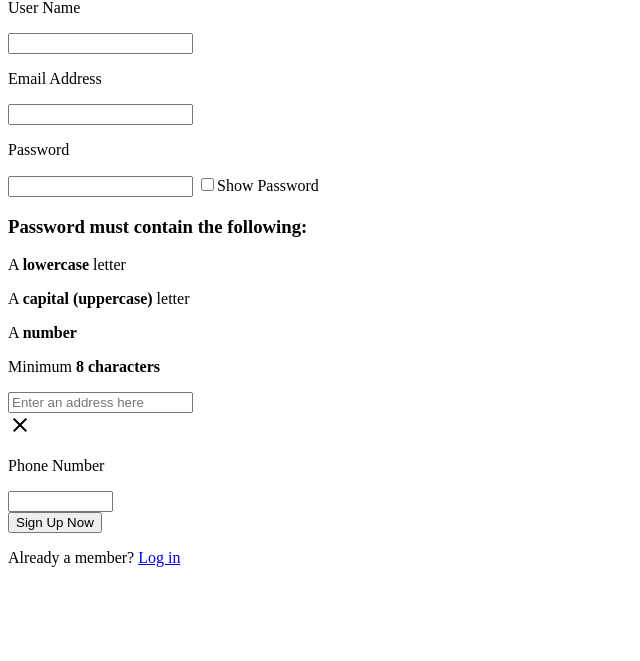
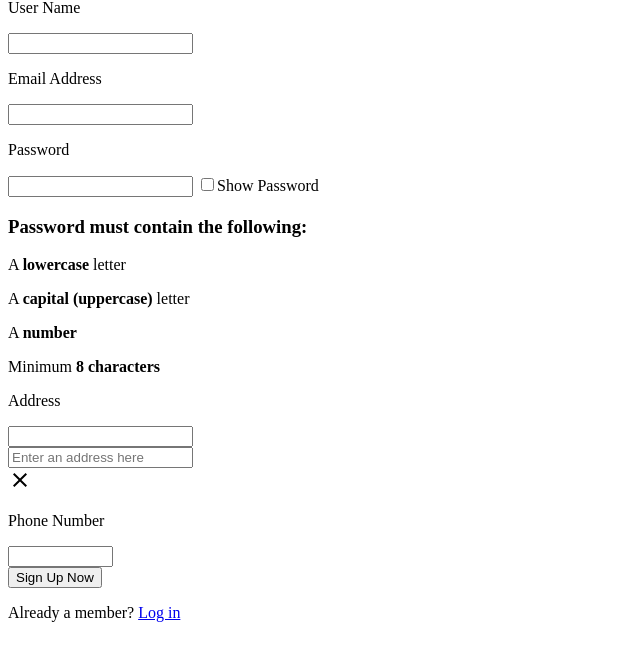
Before and after one commit to ewg6679/week4-project, a Flask app: page /sign_up in a window 1280 px wide. Shown: the part 120-781 px from the top of the page, without its empty margins (0-640 px from the left). Run offline with Flask 2, Linux system fonts and the light colour scheme.

Commit message:
address entry fixed + integrated

```diff
--- a/main.py
+++ b/main.py
@@ -47,22 +47,10 @@ app = Flask(__name__)
 session = Session(engine)
 
 
-# raw query
-@app.route('/<table_name>')
-def get_table_data(table_name: str):
-    if table_name in meta.tables:
-        print('legal')
-    else:
-        print('illegal table')
-        return jsonify([])
-    results = session.execute(text('select * from {}'.format(table_name)))
-    data = []
-    for r in results:
-        data.append(dict(r))
-    return jsonify(data)
 
 
-@app.route('/<table_name>/<int:id>')
+
+'''@app.route('/<table_name>/<int:id>')
 def get_resource_by_pk(table_name: str, id: int):
     if table_name in meta.tables:
         print('legal')
@@ -78,7 +66,7 @@ def get_resource_by_pk(table_name: str, id: int):
     data = []
     for r in results:
         data.append(dict(r))
-    return jsonify(data)
+    return jsonify(data)'''
 
 
 @app.route('/', methods=['POST', 'GET'])
@@ -105,6 +93,14 @@ def login():
                 connection.close()
     return render_template('signin.html')
 
+# raw query
+@app.route('/user')
+def get_table_data():
+    results = session.execute(text('select * from user'))
+    data = []
+    for r in results:
+        data.append(dict(r))
+    return jsonify(data)
 
 @app.route('/sign_up', methods=['POST', 'GET'])
 def sign_up():
@@ -116,14 +112,15 @@ def sign_up():
         user_name = request.form.get('userName', 'default value name')
         email = request.form.get('email', 'default value email')
         password = request.form.get('password', 'default value password')
-        phone_number = request.form.get('phoneNumber', 'default')
+        phone_number = request.form.get('phoneNumber', 'default phone_number')
+        address = request.form.get('address', 'default address')
         print('user name: ' + user_name)
         print('email: ' + email)
         print('password: ' + password)
         print('phone number: ' + phone_number)
-        print("form: " + str(request.form))
+        print('address: ' + address)
         engine.execute("INSERT INTO user (user_name, user_email, user_phone_number, user_address, user_password) "
-        "VALUES (?, ?, ?, '123 ABC Street', ?);", (user_name, email, phone_number, password))
+        "VALUES (?, ?, ?, ?, ?);", (user_name, email, phone_number, address, password))
     return render_template('signup.html')  # add user function
     # return 'sign up page'
 
--- a/static/address.js
+++ b/static/address.js
@@ -13,6 +13,9 @@ function addressAutocomplete(containerElement, callback, options) {
   inputElement.setAttribute("type", "text");
   inputElement.setAttribute("placeholder", options.placeholder);
   inputContainerElement.appendChild(inputElement);
+
+  //
+  var address = document.getElementById("address");
 
   // add input field clear button
   const clearButton = document.createElement("div");
--- a/templates/signup.html
+++ b/templates/signup.html
@@ -102,8 +102,11 @@
                 <p id="number" class="invalid">A <b>number</b></p>
                 <p id="length" class="invalid">Minimum <b>8 characters</b></p>
             </div>
-            <div class="autocomplete-container" id="autocomplete-container"></div>
-            <script name="address" type="text/javascript" src="{{ url_for('static', filename='address.js') }}"></script>
+            <div class="autocomplete-container" id="autocomplete-container">
+                <p><label for="address">Address</label></p>
+                <input name="address" type="text" id="address">
+                <script type="text/javascript" src="address.js"></script>
+            </div>
             <div>
                 <p><label for="phone">Phone Number</label></p>
                 <input = "text" name = "phoneNumber" size = "10"/>
```
Lines whose indentation alone changed are shown as unchanged.
